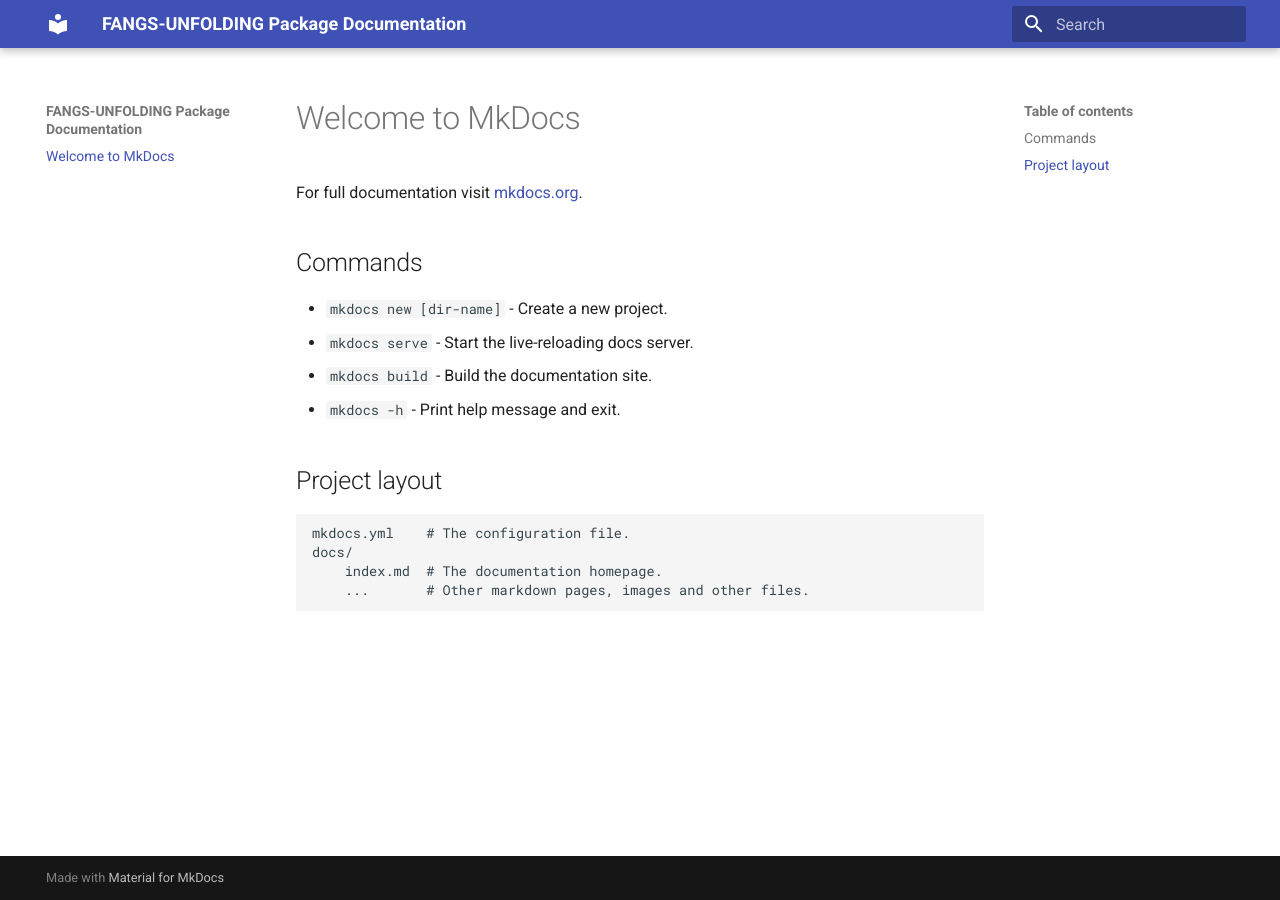
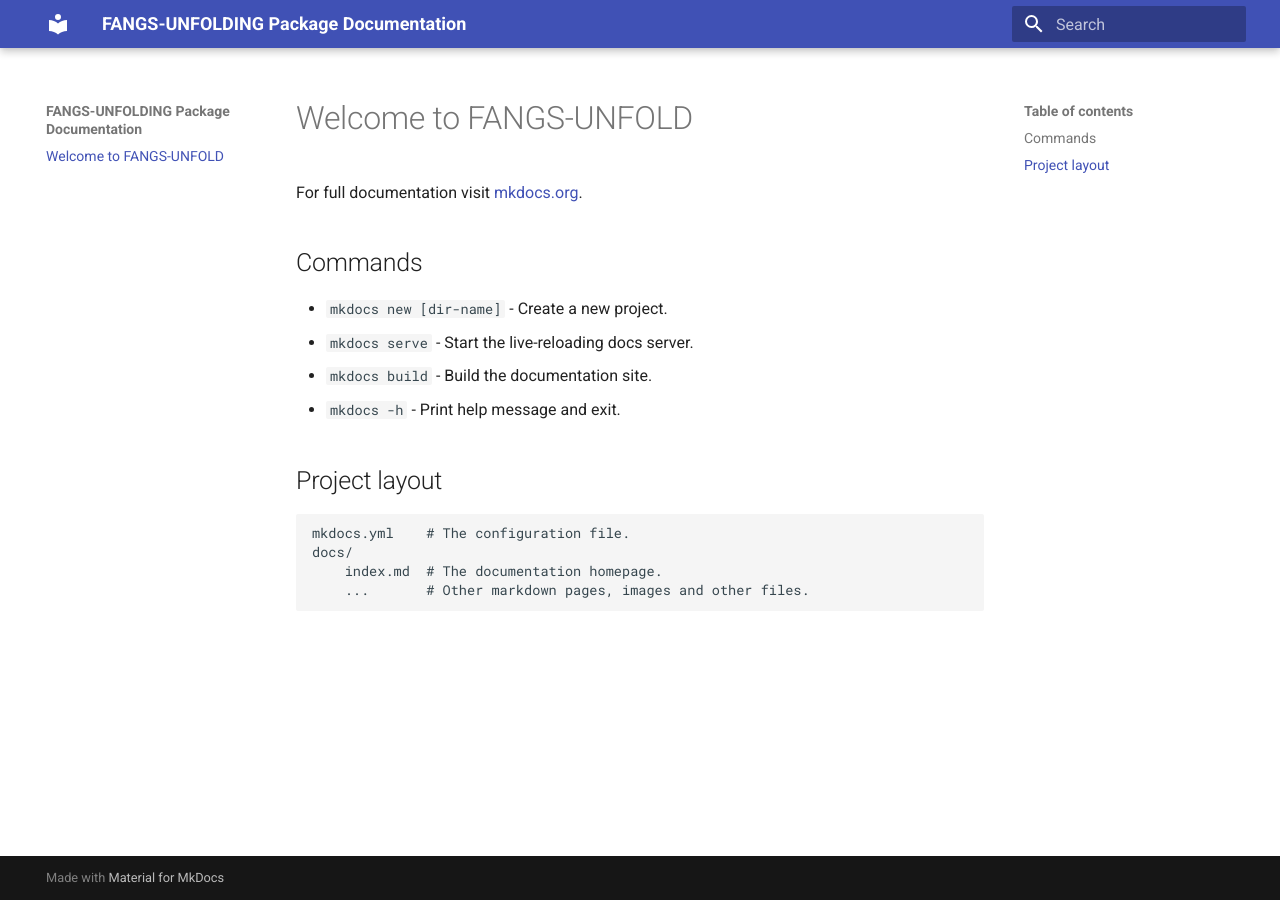
Before and after one commit to harunardi/FANGS-UNFOLDING, an MkDocs documentation site: the page built from docs/index.md, in a window 1280 px wide. Built offline with MkDocs 1.6.1 and Material for MkDocs 9.7.7, drawn with Linux system fonts in a browser that asks for light colours.

Commit message:
Put workflows (#2)
* add docs install groups

* add optional dependencies

* add things to build website

* add `deploy_docs.yml`

* edit `index.md`

* put `deploy_docs.yml` to github workflow

```diff
--- a/docs/index.md
+++ b/docs/index.md
@@ -1,4 +1,4 @@
-# Welcome to MkDocs
+# Welcome to FANGS-UNFOLD
 
 For full documentation visit [mkdocs.org](https://www.mkdocs.org).
 
```
Also changed, not shown: 1 other file.
